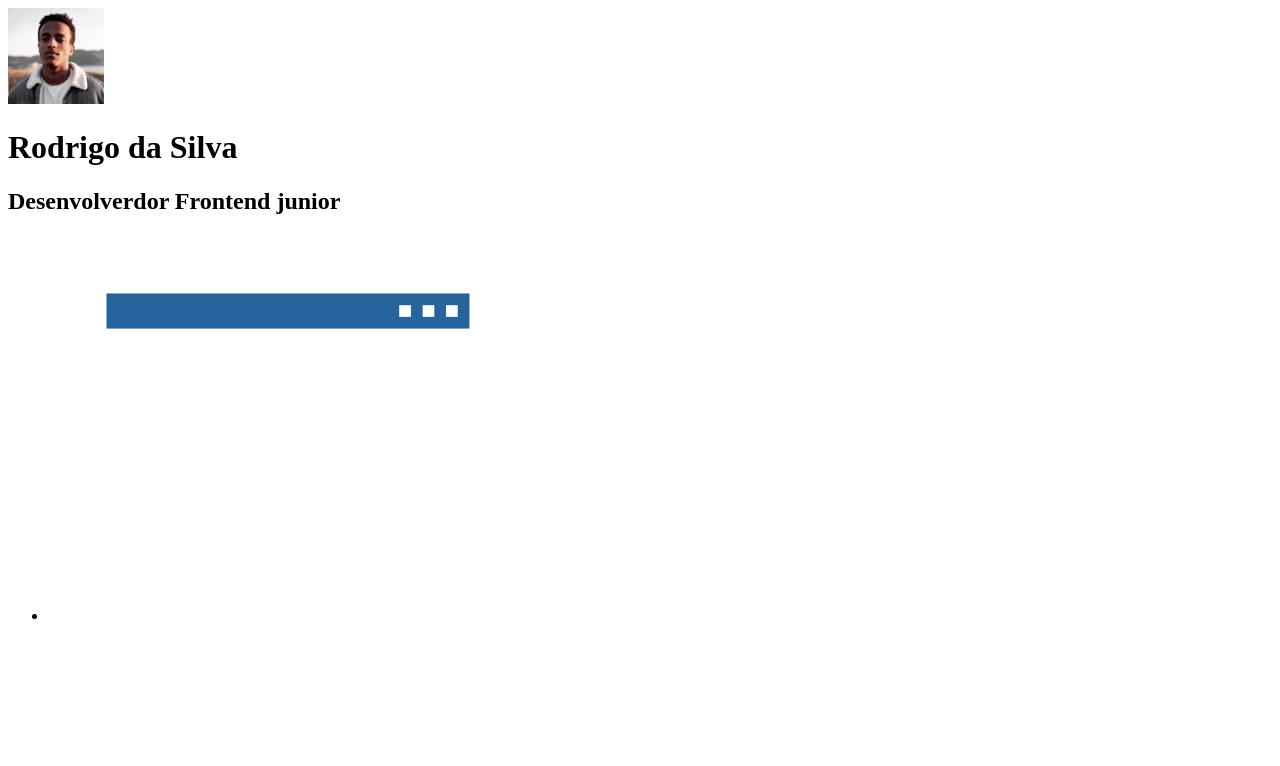
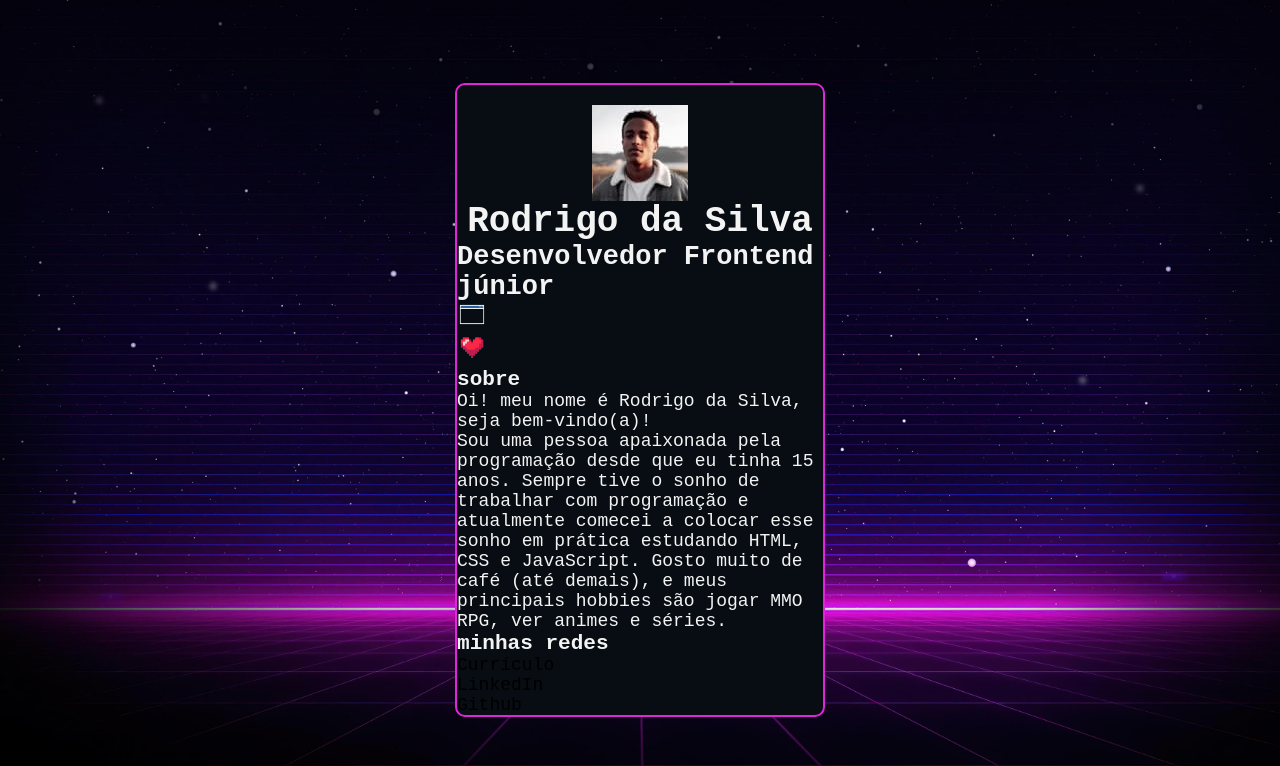
Before and after one commit to nowadraco/devemdobro-miniportifolio, a plain HTML site: page index.html in a window 1280 px wide. Shown: the top 766 px of the page. Drawn offline with Linux system fonts and the light colour scheme; a web font is replaced by a local one.

Commit message:
add o css

```diff
--- a/index.html
+++ b/index.html
@@ -9,19 +9,22 @@
 <link rel="preconnect" href="https://fonts.gstatic.com" crossorigin>
 <link href="https: //fonts.googleapis.com/css2? family= VT323 & display=swap" rel="stylesheet">
 
-    <title>Mini Portifólio - Luiz</title>
+<link rel="stylesheet" href="./src/css/reset.css">
+<link rel="stylesheet" href="./src/css/estilos.css">
+
+    <title>Mini Portfólio - Luiz</title>
 </head>
 <body>
     <main class="cartao">
         <div class="minhas-informacoes">
             <img src="./src/imagens/foto-perfil.jpg" alt="foto de perfil">
             <h1 class="nome">Rodrigo da Silva</h1>
-            <h2 class="cargo">Desenvolverdor Frontend junior</h2>
+            <h2 class="cargo">Desenvolvedor Frontend júnior</h2>
         </div>
 
         <div class="conteudo">
             <ul class="abas">
-                <li class="aba">
+                <li class="aba selecionado">
                     <img src="./src/imagens/sobre.gif" alt="icone sobre mim">
                 </li>
                 <li class="aba">
--- /dev/null
+++ b/src/css/estilos.css
@@ -0,0 +1,33 @@
+body{
+    background-image: url(../imagens/fundo-site.jpg);
+    background-repeat: no-repeat;
+    background-size: cover;
+    background-position: center;
+
+    font-family: 'VT323', monospace;
+    color: #f3f3f3;
+    font-size: 18px;
+    display: flex;
+    justify-content: center;
+    align-items: center;
+    min-height: 100vh;
+    padding: 30px;
+}
+
+.cartao{
+    background-color: #070d12;
+    width: 370px;
+    border: 2px solid #e126d9;
+    border-radius: 10px;
+}
+
+.abas img{
+    width: 30px;
+}
+
+.cartao .minhas-informacoes{
+    padding-top: 20px;
+    display: flex;
+    flex-direction: column;
+    align-items: center;
+}
--- /dev/null
+++ b/src/css/reset.css
@@ -0,0 +1,14 @@
+* {
+    margin: 0;
+    padding: 0;
+    box-sizing: border-box;
+}
+
+ul{
+    list-style: none;
+}
+
+a{
+    text-decoration: none;
+    color: #000;
+}
```
Also changed, not shown: 1 other file.
